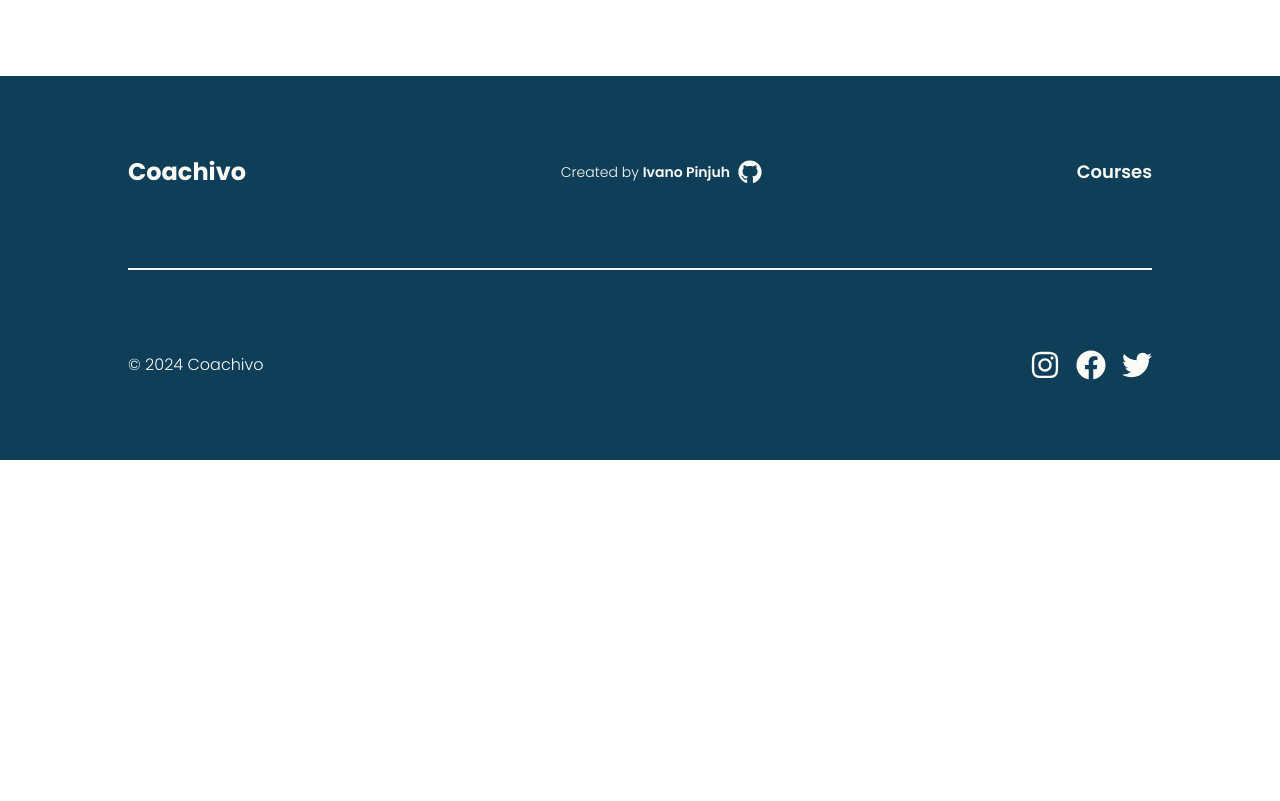
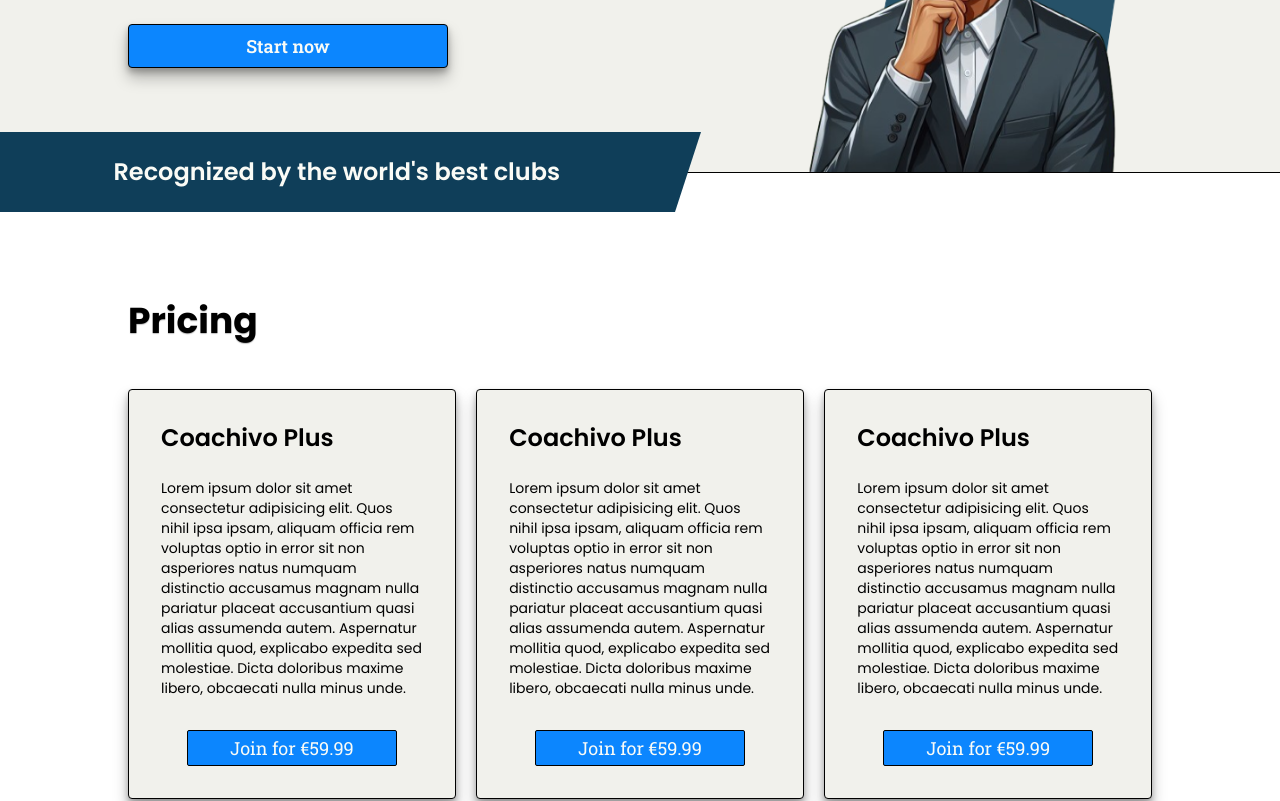
Before and after one commit to ivano-pinjuh/Coachivo, a React (Vite) app: page /pricing in a window 1280 px wide. Shown: the part 380-1181 px from the top of the page. Before the commit the page ends 840 px from the top, so only its background shows below. Built offline with nearby package versions, Linux system fonts and the light colour scheme; no server answers; the database is empty.

Commit message:
made /pricing and /become-coach pages + minor changes

```diff
--- a/src/components/UI/CartItem.jsx
+++ b/src/components/UI/CartItem.jsx
@@ -16,7 +16,7 @@ const CartItem = (props) => {
   }
 
   return (
-    <div className="w-full h-28 flex justify-between gap-2 border-2">
+    <div className="w-full h-28 flex justify-between gap-2 border">
       <div className="flex flex-grow">
         <div className="bg-azure h-full aspect-video"></div>
 
@@ -32,7 +32,7 @@ const CartItem = (props) => {
 
       </div>
 
-      <div className="flex flex-wrap justify-end w-[20%] border pr-4">
+      <div className="flex flex-wrap justify-end w-[20%] pr-4">
         <p className="font-roboto-slab text-lg pr-2">
           {props.item.amount}x
         </p>
--- a/src/components/layout/Footer.jsx
+++ b/src/components/layout/Footer.jsx
@@ -2,12 +2,24 @@ import { FaGithub } from "react-icons/fa"
 import { FaFacebook } from "react-icons/fa"
 import { FaInstagram } from "react-icons/fa"
 import { FaTwitter } from "react-icons/fa"
+import { useNavigate } from "react-router-dom"
 
 const Footer = () => {
+  const navigate = useNavigate()
+
+  const navCourses = () => {
+    navigate("/courses")
+    window.scrollTo(0, 0)
+  }
+  const navHome = () => {
+    navigate("/")
+    window.scrollTo(0, 0)
+  }
+
   return (
     <div className="w-full flex flex-col text-milk bg-midnight-green z-30 px-[10vw] py-[10vh]">
       <div className="flex justify-between items-center pb-20">
-        <a className="font-poppins text-lg md:text-2xl font-bold" href="">
+        <a onClick={navHome} className="font-poppins cursor-pointer text-lg md:text-2xl font-bold">
           Coachivo
         </a>
 
@@ -18,7 +30,7 @@ const Footer = () => {
           <FaGithub className="text-2xl" />
         </div>
 
-        <a className="hidden md:inline-block font-poppins text-lg font-semibold" href="">
+        <a onClick={navCourses} className="hidden cursor-pointer md:inline-block font-poppins text-lg font-semibold">
           Courses
         </a>
       </div>
@@ -26,7 +38,7 @@ const Footer = () => {
       <div className="w-full h-0.5 bg-milk"></div>
 
       <div className="flex justify-between items-center pt-20">
-        <p className="font-poppins cursor-pointer font-light">
+        <p className="font-poppins font-light">
           © 2024 Coachivo
         </p>
 
--- a/src/components/layout/Navbar.jsx
+++ b/src/components/layout/Navbar.jsx
@@ -98,7 +98,7 @@ const Navbar = () => {
 
           <div className='flex flex-col gap-6 py-6 pl-2'>
             <a onClick={navCourses} className='text-lg font-semibold font-poppins cursor-pointer hover:border-b transition-all'>Courses</a>
-            <a onClick={navPricing} lassName='text-lg font-semibold font-poppins cursor-pointer hover:border-b transition-all'>Pricing</a>
+            <a onClick={navPricing} className='text-lg font-semibold font-poppins cursor-pointer hover:border-b transition-all'>Pricing</a>
             <a onClick={navCoach} className='text-lg font-semibold font-poppins cursor-pointer hover:border-b transition-all'>Become a coach</a>
           </div>
 
--- a/src/components/pages/BecomeCoach.jsx
+++ b/src/components/pages/BecomeCoach.jsx
@@ -1,7 +1,62 @@
+import supabase from "../../supabase/supabase"
+import Hero from "../sections/Hero"
+
 const BecomeCoach = () => {
+  const signInHandler = () => {
+    supabase.auth.signInWithOAuth({
+      provider: 'google',
+    })
+  }
+
   return (
-    <div className="flex h-96">
-      become a coach
+    <div>
+      <Hero />
+
+      <div className="flex flex-col py-32 px-[10vw]">
+
+        <h2 className="font-poppins font-bold text-4xl text-shadow">
+          Become a coach at Coachivo
+        </h2>
+
+        <div className="w-full flex justify-between pt-12">
+          <div className="flex w-full flex-col bg-isabelline py-8 px-8 border rounded shadow-btn">
+            <h5 className="font-poppins text-2xl font-semibold">
+              Teach other aspiring coaches
+            </h5>
+
+            <div className="w-full mt-6 m-auto">
+              <p className="font-poppins text-sm">
+                Lorem ipsum dolor sit amet consectetur adipisicing elit. Quos nihil ipsa ipsam, aliquam officia rem voluptas
+                optio in error sit non asperiores natus numquam distinctio accusamus magnam nulla pariatur placeat accusantium
+                quasi alias assumenda autem. Aspernatur mollitia quod, explicabo expedita sed molestiae. Dicta doloribus
+                maxime libero, obcaecati nulla minus unde.
+              </p>
+
+              <p className="font-poppins text-sm mt-5">
+                Lorem ipsum dolor sit amet consectetur adipisicing elit. Quos nihil ipsa ipsam, aliquam officia rem voluptas
+                optio in error sit non asperiores natus numquam distinctio accusamus magnam nulla pariatur placeat accusantium
+                quasi alias assumenda autem. Aspernatur mollitia quod, explicabo expedita sed molestiae. Dicta doloribus
+                maxime libero, obcaecati nulla minus unde.
+              </p>
+
+              <p className="font-poppins text-sm mt-5">
+                Lorem ipsum dolor sit amet consectetur adipisicing elit. Quos nihil ipsa ipsam, aliquam officia rem voluptas
+                optio in error sit non asperiores natus numquam distinctio accusamus magnam nulla pariatur placeat accusantium
+                quasi alias assumenda autem. Aspernatur mollitia quod, explicabo expedita sed molestiae. Dicta doloribus
+                maxime libero, obcaecati nulla minus unde.
+              </p>
+            </div>
+
+            <button onClick={signInHandler} className="w-[40%] text-lg m-auto mt-8 h-9 bg-azure font-roboto-slab rounded-sm text-milk border-[1px] hover:opacity-90 transition-all border-black">
+              Become a coach
+            </button>
+          </div>
+
+
+
+        </div>
+
+      </div>
     </div>
   )
 }
--- a/src/components/pages/Pricing.jsx
+++ b/src/components/pages/Pricing.jsx
@@ -1,7 +1,83 @@
+import Hero from "../sections/Hero"
+import supabase from "../../supabase/supabase"
+
 const Pricing = () => {
+  const signInHandler = () => {
+    supabase.auth.signInWithOAuth({
+      provider: 'google',
+    })
+  }
+
   return (
-    <div className="flex h-96">
-      pricing
+    <div>
+      <Hero />
+
+      <div className="flex flex-col py-32 px-[10vw]">
+
+        <h2 className="font-poppins font-bold text-4xl text-shadow">
+          Pricing
+        </h2>
+
+        <div className="w-full flex justify-between pt-12">
+          <div className="flex w-[32%] flex-col  bg-isabelline py-8 px-8 border rounded shadow-btn">
+            <h5 className="font-poppins text-2xl font-semibold">
+              Coachivo Plus
+            </h5>
+
+            <div className="w-full mt-6 m-auto">
+              <p className="font-poppins text-sm">
+                Lorem ipsum dolor sit amet consectetur adipisicing elit. Quos nihil ipsa ipsam, aliquam officia rem voluptas
+                optio in error sit non asperiores natus numquam distinctio accusamus magnam nulla pariatur placeat accusantium
+                quasi alias assumenda autem. Aspernatur mollitia quod, explicabo expedita sed molestiae. Dicta doloribus
+                maxime libero, obcaecati nulla minus unde.
+              </p>
+            </div>
+
+            <button onClick={signInHandler} className="w-[80%] text-lg m-auto mt-8 h-9 bg-azure font-roboto-slab rounded-sm text-milk border-[1px] hover:opacity-90 transition-all border-black">
+              Join for €59.99
+            </button>
+          </div>
+
+          <div className="flex w-[32%] flex-col  bg-isabelline py-8 px-8 border rounded shadow-btn">
+            <h5 className="font-poppins text-2xl font-semibold">
+              Coachivo Plus
+            </h5>
+
+            <div className="w-full mt-6 m-auto">
+              <p className="font-poppins text-sm">
+                Lorem ipsum dolor sit amet consectetur adipisicing elit. Quos nihil ipsa ipsam, aliquam officia rem voluptas
+                optio in error sit non asperiores natus numquam distinctio accusamus magnam nulla pariatur placeat accusantium
+                quasi alias assumenda autem. Aspernatur mollitia quod, explicabo expedita sed molestiae. Dicta doloribus
+                maxime libero, obcaecati nulla minus unde.
+              </p>
+            </div>
+
+            <button onClick={signInHandler} className="w-[80%] text-lg m-auto mt-8 h-9 bg-azure font-roboto-slab rounded-sm text-milk border-[1px] hover:opacity-90 transition-all border-black">
+              Join for €59.99
+            </button>
+          </div>
+
+          <div className="flex w-[32%] flex-col  bg-isabelline py-8 px-8 border rounded shadow-btn">
+            <h5 className="font-poppins text-2xl font-semibold">
+              Coachivo Plus
+            </h5>
+
+            <div className="w-full mt-6 m-auto">
+              <p className="font-poppins text-sm">
+                Lorem ipsum dolor sit amet consectetur adipisicing elit. Quos nihil ipsa ipsam, aliquam officia rem voluptas
+                optio in error sit non asperiores natus numquam distinctio accusamus magnam nulla pariatur placeat accusantium
+                quasi alias assumenda autem. Aspernatur mollitia quod, explicabo expedita sed molestiae. Dicta doloribus
+                maxime libero, obcaecati nulla minus unde.
+              </p>
+            </div>
+
+            <button onClick={signInHandler} className="w-[80%] text-lg m-auto mt-8 h-9 bg-azure font-roboto-slab rounded-sm text-milk border-[1px] hover:opacity-90 transition-all border-black">
+              Join for €59.99
+            </button>
+          </div>
+        </div>
+
+      </div>
     </div>
   )
 }
```
